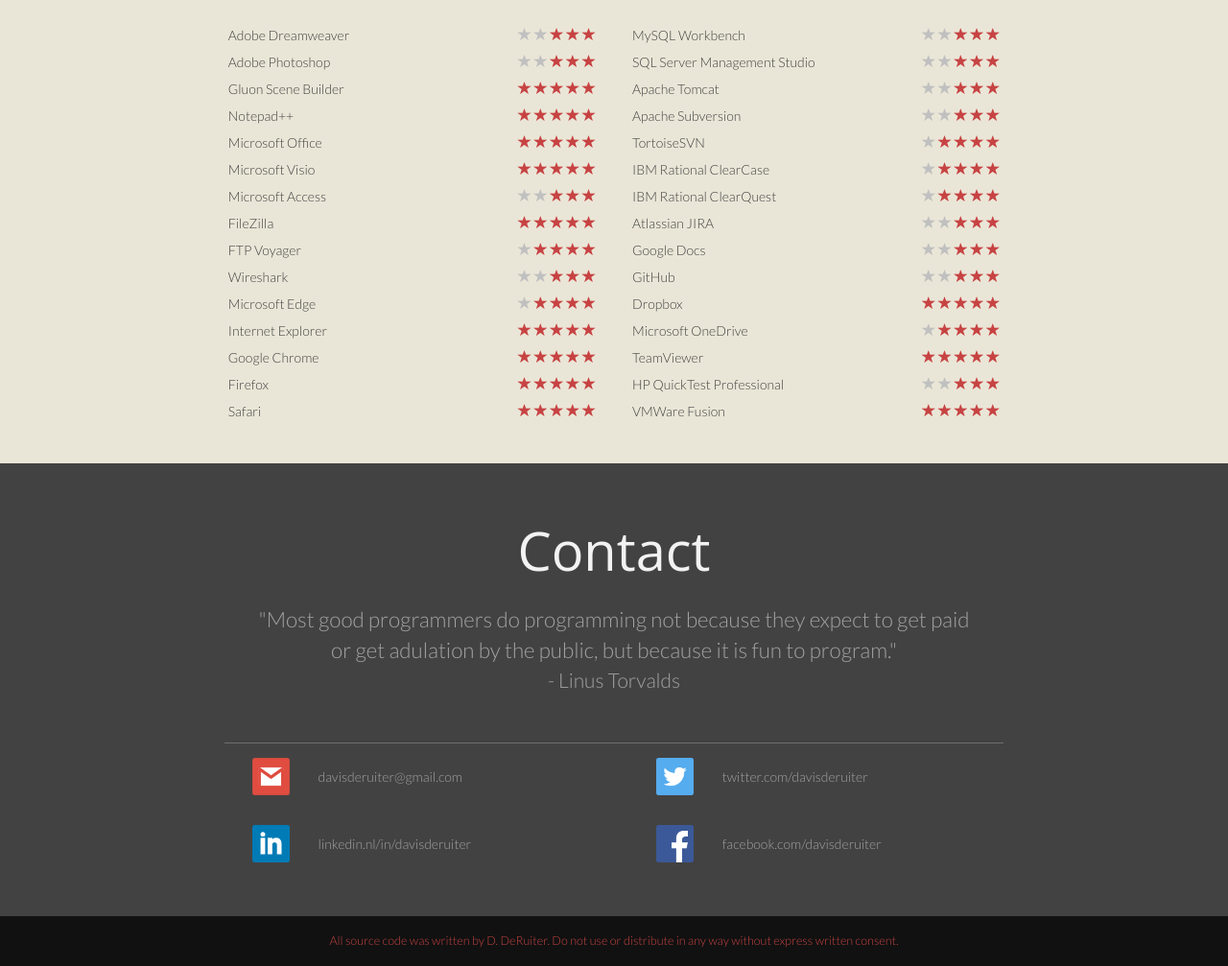
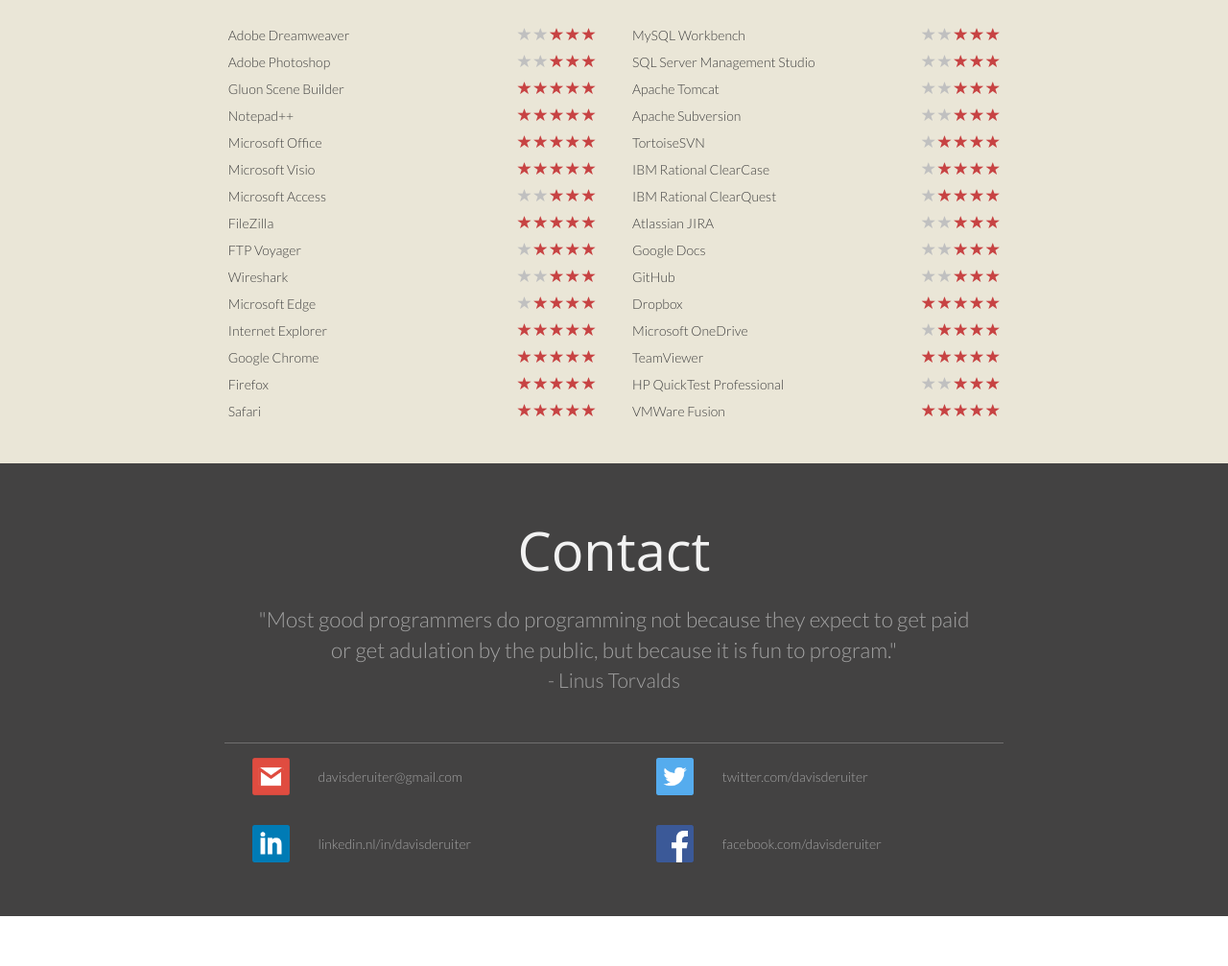
Before and after one commit to dderuiter/dderuiter.github.io, a plain HTML site: page index.html in a window 1280 px wide. Shown: the part 6981-7988 px from the top of the page at 96% size. After the commit the page ends 7936 px from the top, so only its background shows below. Drawn offline with nearby package versions, Linux system fonts and the light colour scheme.

Commit message:
Removed authorization.
Removed authorization footer HTML div and CSS styling. Also, added HTML
start/end comment.

```diff
--- a/assets/css/darktheme.css
+++ b/assets/css/darktheme.css
@@ -593,26 +593,6 @@ a:hover
 	margin: auto;
 }
 
-/* Authorization Footer
-**************************************************************************/
-#authorization_info
-{
-	position: relative;
-	width: 100%;
-	height: 6.5vh;
-	background: #111111;
-	display: table;
-}
-
-#authorization_info p
-{
-	font-size: 0.9em;
-	display: table-cell;
-	text-align: center;
-	vertical-align: middle;
-	color: #C74343;
-}
-
 /* General Styles
 **************************************************************************/
 .separator
--- a/index.html
+++ b/index.html
@@ -22,6 +22,7 @@
  **********************************************************************************************************************
 -->
 
+<!--------------------------------------- START HTML --------------------------------------->
 <html>
 
 <!--------------------------------------- START HEAD --------------------------------------->
@@ -1219,12 +1220,8 @@
 	</div>
 </div>
 
-<!-- Authorization Info -->
-<div id="authorization_info">
-	<p>All source code was written by D. DeRuiter. <span style="font-style:bold;">Do not</span> use or distribute in any way without express written consent.</p>
-</div>
-
 </body>
 <!---------------------------------------- END BODY ---------------------------------------->
 
 </html>
+<!---------------------------------------- END HTML ---------------------------------------->
```
